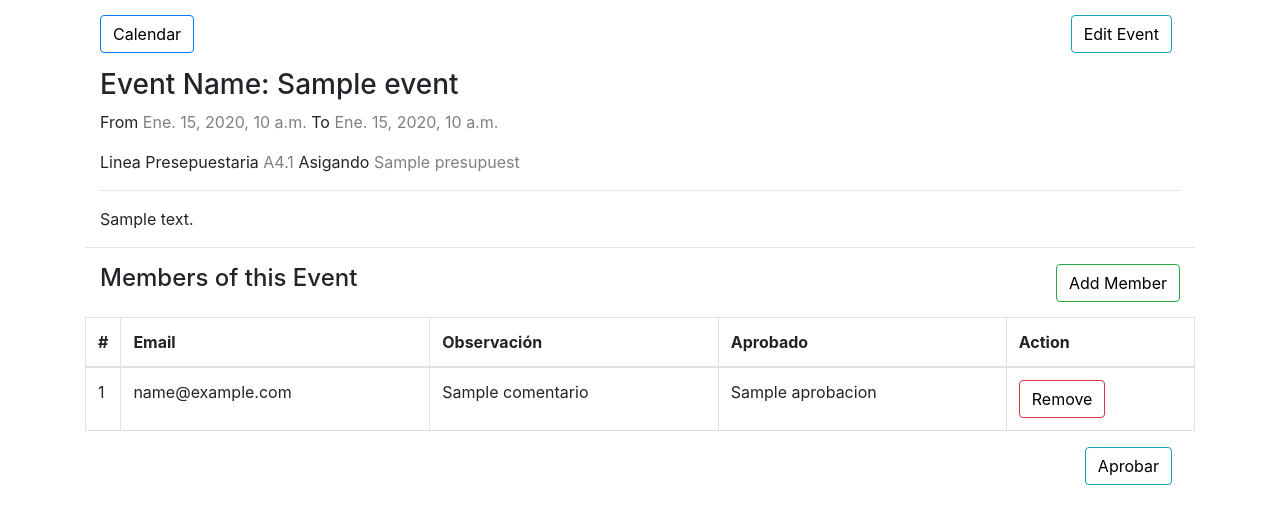
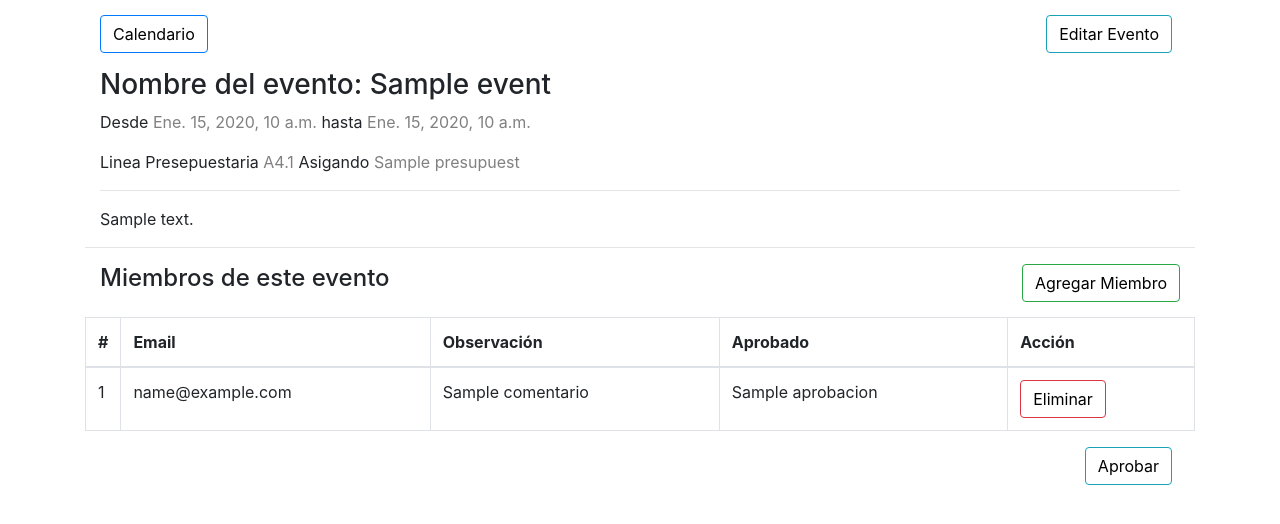
Before and after one commit to melvinportillo/Calendario2.1, a Django app: template templates/event-details.html in a window 1280 px wide. Shown: the top 524 px of the page. Run offline with Django 3.2, Linux system fonts and the light colour scheme; data comes from the database, SQL or seed files in the repository; tables that the repository leaves empty hold one stand-in row (values such as "Sample post"); the template is opened without the code that fills it: values that come from a table or form of the project are taken from there, most other values are stand-ins (such as "Sample title", 1, 10 or a date in 2020); parts of the project's set-up code (start-up, migrations or seed data) failed here and were passed over; some libraries are stand-ins or nearby versions.

Commit message:
Act 03 02

```diff
--- a/eventcalendar/settings.py
+++ b/eventcalendar/settings.py
@@ -37,7 +37,6 @@ INSTALLED_APPS = [
     'django.contrib.sessions',
     'django.contrib.messages',
     'django.contrib.staticfiles',
-
     'calendarapp.apps.CalendarappConfig',
     'accounts.apps.AccountsConfig',
 ]
--- a/templates/accounts/signin.html
+++ b/templates/accounts/signin.html
@@ -1,5 +1,5 @@
 <!DOCTYPE html>
-<html lang="en">
+<html lang="es">
 	{% load static %}
     <head>
         <title>Sign In | Event Calendar</title>
--- a/templates/base.html
+++ b/templates/base.html
@@ -2,7 +2,7 @@
 
 {% load static %}
 <!doctype html>
-<html lang="en">
+<html lang="es">
 
 <head>
   <!-- Required meta tags -->
--- a/templates/calendarapp/dashboard.html
+++ b/templates/calendarapp/dashboard.html
@@ -38,8 +38,8 @@
         <div class="widget-small warning coloured-icon">
             <i class="icon fa fa-users fa-3x"></i>
             <div class="info">
-                <h4>Total Participants</h4>
-                <p><b>10</b></p>
+                <h4>Total Participantes</h4>
+                <p><b>{{ eventmember.count }} </b></p>
             </div>
         </div>
     </div>
--- a/templates/event-details.html
+++ b/templates/event-details.html
@@ -7,21 +7,21 @@ Event Details
 {% block content %}
     <div class="container">
         <div class="clearfix">
-            <a class="btn btn-primary left" href="{% url 'calendarapp:calendar' %}"> Calendar </a>
-            <a class="btn btn-info right mr-2" href="{% url 'calendarapp:event_edit' event.pk %}"> Edit Event </a>
+            <a class="btn btn-primary left" href="{% url 'calendarapp:calendar' %}"> Calendario </a>
+            <a class="btn btn-info right mr-2" href="{% url 'calendarapp:event_edit' event.pk %}"> Editar Evento </a>
         </div>
 
         <div class="clearfix">
-            <h3>Event Name: {{ event.title }}</h3>
-            <p>From <span style="color: gray;">{{ event.start_time }}</span> To <span style="color: gray;">{{ event.end_time }}</span></p>
+            <h3>Nombre del evento: {{ event.title }}</h3>
+            <p>Desde <span style="color: gray;">{{ event.start_time }}</span> hasta <span style="color: gray;">{{ event.end_time }}</span></p>
             <p>Linea Presepuestaria <span style="color: gray;">{{ linea.Codigo }}</span>  Asigando <span style="color: gray;">{{ presupuest }}</span></p>
             <hr>
             <p>{{ event.description }}</p>
         </div>
         <hr>
         <div class="clearfix">
-            <h4 class="left" > Members of this Event</h4>
-            <a class="btn btn-success right" href="{% url 'calendarapp:add_eventmember' event.id %}"> Add Member </a>
+            <h4 class="left" > Miembros de este evento</h4>
+            <a class="btn btn-success right" href="{% url 'calendarapp:add_eventmember' event.id %}"> Agregar Miembro </a>
         </div>
         <table class="table table-bordered">
             <thead>
@@ -30,7 +30,7 @@ Event Details
                    <th>Email</th>
                   <th>Observación</th>
                   <th>Aprobado</th>
-                    <th>Action</th>
+                    <th>Acción</th>
                 </tr>
               </thead>
               <tbody>
@@ -42,7 +42,7 @@ Event Details
                     <td>{{ member.Aprobacion }}</td>
 
                     <td>
-                        <a class="btn btn-danger" href="{% url 'calendarapp:remove_event' member.id %}">Remove</a>
+                        <a class="btn btn-danger" href="{% url 'calendarapp:remove_event' member.id %}">Eliminar</a>
                     </td>
                 </tr>
                 {% endfor %}
```
Also changed, not shown: calendarapp/forms.py (+6 -1 lines), calendarapp/views/other_views.py (+13 -4 lines), templates/base/base.html (+4 -4 lines), templates/calendarapp/calendar.html (+8 -5 lines), 1 other file.
